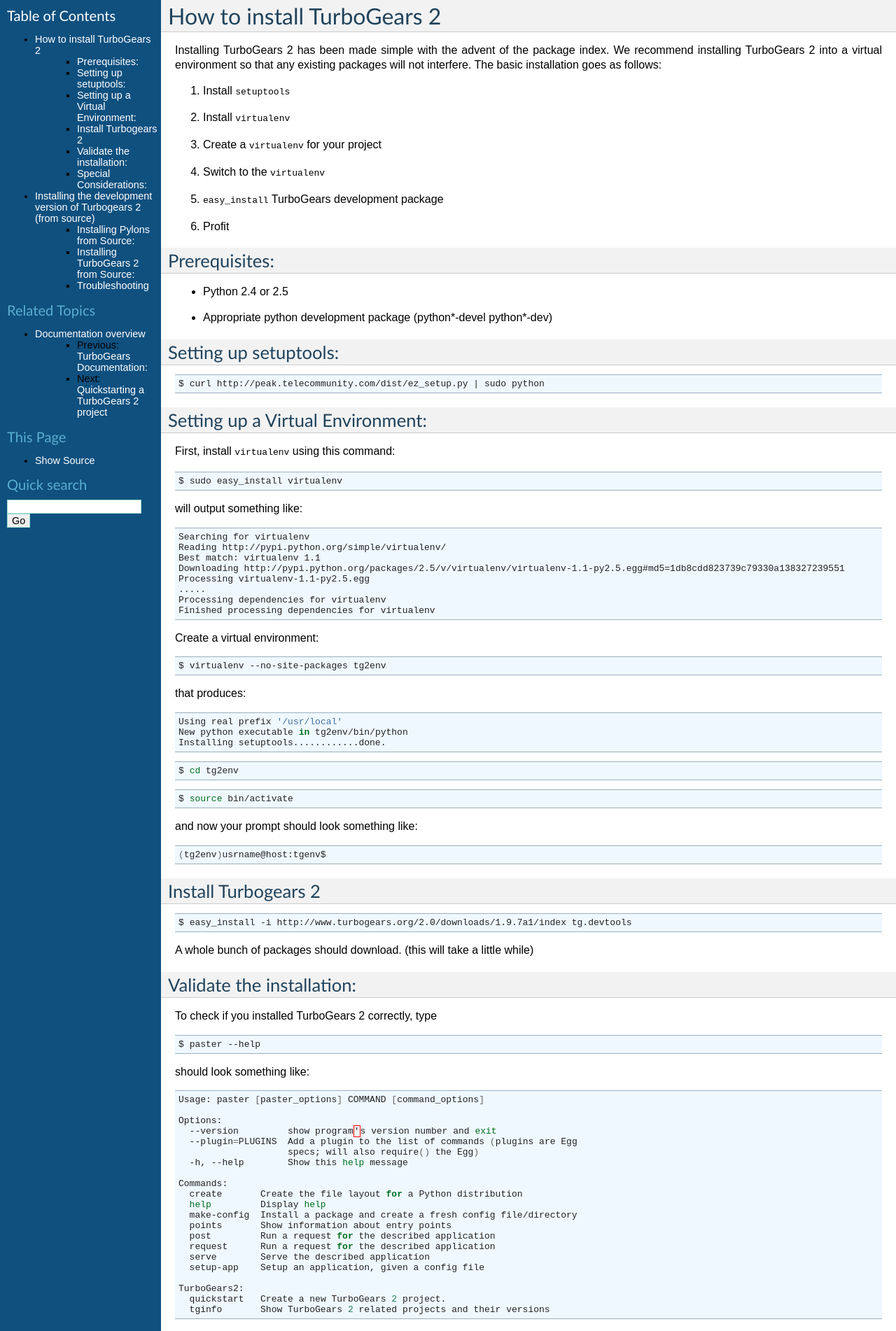
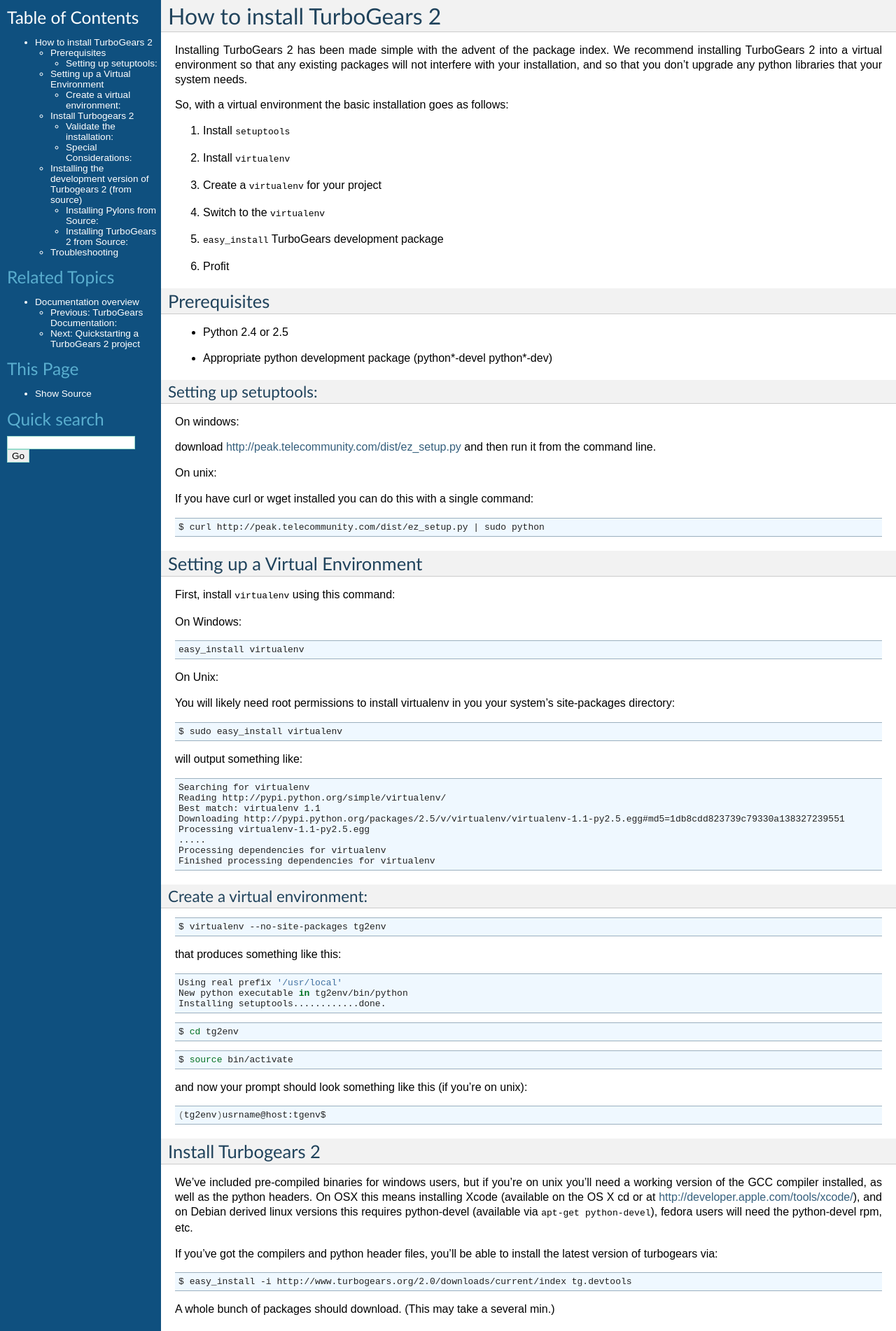
Before and after one commit to TurboGears/tg2, a Sphinx documentation site: the page built from docs/main/DownloadInstall.rst, in a window 1280 px wide. Shown: the top 1902 px of the page at 70% size. Built offline with Sphinx 7.4.7, drawn with Linux system fonts in a browser that asks for light colours; pages that are not in the unit, such as notebooks, are missing from menus; some of the changed text lies outside the part shown.

Commit message:
TurboGears 2 doc updates for 1.9.7a3
--HG--
extra : convert_revision : svn%3A77541ad4-5f01-0410-9ede-a1b63cd9a898/trunk%405053

```diff
--- a/docs/_static/tg.css
+++ b/docs/_static/tg.css
@@ -39,9 +39,12 @@
     float: left;
     width: 230px;
     margin-left: -100%;
-    font-size: 90%;
+    font-size: 85%;
 }
 
+div.sphinxsidebar ul {
+    color: #FFFFFF;
+}
 div.clearer {
     clear: both;
 }
@@ -74,7 +77,7 @@
 
 div.related ul {
     margin: 0;
-    padding: 0 0 0 10px;
+    padding: 0 0 0 5px;
     list-style: none;
 }
 
@@ -84,7 +87,7 @@
 
 div.related li.right {
     float: right;
-    margin-right: 5px;
+    margin-right: 2px;
 }
 
 div.related a {
@@ -95,7 +98,7 @@
 div.sphinxsidebar h3 {
     font-family: 'Trebuchet MS', sans-serif;
     color: #5AAECF;
-    font-size: 1.4em;
+    font-size: 1.8em;
     font-weight: normal;
     margin: 0;
     padding: 0;
@@ -104,7 +107,7 @@
 div.sphinxsidebar h4 {
     font-family: 'Trebuchet MS', sans-serif;
     color: #5AAECF;
-    font-size: 1.3em;
+    font-size: 1.5em;
     font-weight: normal;
     margin: 5px 0 0 0;
     padding: 0;
@@ -119,7 +122,7 @@
 }
 
 div.sphinssidebar ul {
-    margin: 10px;
+    margin: 2px;
     padding: 0;
     list-style: none;
     color: white;
@@ -127,8 +130,8 @@
 
 div.sphinxsidebar ul ul,
 div.sphinxsidebar ul.want-points {
-    margin-left: 20px;
-    list-style: square;
+    margin-left: -18px;
+    list-style: circle;
 }
 
 div.sphinxsidebar ul ul {
--- a/docs/index.rst
+++ b/docs/index.rst
@@ -69,7 +69,7 @@
 ===========================================
 
 .. toctree::
-       :maxdepth: 2
+   :maxdepth: 2
 
    main/FormBasics
    main/Validation
--- a/docs/main/DownloadInstall.rst
+++ b/docs/main/DownloadInstall.rst
@@ -3,8 +3,12 @@
 How to install TurboGears 2
 ===========================
 
-Installing TurboGears 2 has been made simple with the advent of the package index.  We recommend installing TurboGears 2 into a virtual environment
-so that any existing packages will not interfere.  The basic installation goes as follows:
+Installing TurboGears 2 has been made simple with the advent of the package
+index.  We recommend installing TurboGears 2 into a virtual environment
+so that any existing packages will not interfere with your installation, and
+so that you don't upgrade any python libraries that your system needs.
+
+So, with a virtual environment the basic installation goes as follows:
 
 1. Install ``setuptools``
 
@@ -19,23 +23,41 @@
 6. Profit
 
 
-Prerequisites:
+Prerequisites
 --------------
 
 * Python 2.4 or 2.5
 * Appropriate python development package (python*-devel python*-dev)
 
 Setting up setuptools:
-----------------------
+~~~~~~~~~~~~~~~~~~~~~~~~~~~~~~~~
+
+On windows:
+
+download http://peak.telecommunity.com/dist/ez_setup.py and then run it from
+the command line.
+
+On unix:
+
+If you have curl or  wget installed you can do this with a single command:
 
 .. code-block:: bash
 
 	$ curl http://peak.telecommunity.com/dist/ez_setup.py | sudo python
 
-Setting up a Virtual Environment:
+Setting up a Virtual Environment
 ---------------------------------
 
 First, install ``virtualenv`` using this command:
+
+On Windows::
+
+    easy_install virtualenv
+
+On Unix:
+
+You will likely need root permissions to install virtualenv in you your system's
+site-packages directory:
 
 .. code-block:: bash
 
@@ -55,12 +77,13 @@
     Finished processing dependencies for virtualenv
 
 Create a virtual environment:
+~~~~~~~~~~~~~~~~~~~~~~~~~~~~~~~
 
 .. code-block:: bash
 
 	$ virtualenv --no-site-packages tg2env
 
-that produces::
+that produces something like this::
 
      Using real prefix '/usr/local'
      New python executable in tg2env/bin/python
@@ -74,21 +97,31 @@
 
 	$ source bin/activate
 
-and now your prompt should look something like::
+and now your prompt should look something like this (if you're on unix)::
 
 	(tg2env)usrname@host:tgenv$
 
 Install Turbogears 2
 ---------------------
 
+We've included pre-compiled binaries for windows users, but if you're on unix
+you'll need a working version of the GCC compiler installed, as well as the
+python headers.   On OSX this means installing Xcode (available on the OS X cd
+or at http://developer.apple.com/tools/xcode/), and on Debian derived linux
+versions this requires python-devel (available via ``apt-get python-devel``),
+fedora users will need the python-devel rpm, etc.
+
+If you've got the compilers and python header files, you'll be able to install
+the latest version of turbogears via:
+
 .. code-block:: bash
 
-	$ easy_install -i http://www.turbogears.org/2.0/downloads/1.9.7a1/index tg.devtools
+	$ easy_install -i http://www.turbogears.org/2.0/downloads/current/index tg.devtools
 
-A whole bunch of packages should download.  (this will take a little while)
+A whole bunch of packages should download.  (This may take a several min.)
 
 Validate the installation:
---------------------------
+~~~~~~~~~~~~~~~~~~~~~~~~~~~~~~
 
 To check if you installed TurboGears 2 correctly, type
 
@@ -128,16 +161,16 @@
 Be sure to check out our `What's new in TurboGears 2.0 <WhatsNew.html>`_ page to get a picture of what's changed in TurboGears2 so far.
 
 Special Considerations:
-----------------------------
+~~~~~~~~~~~~~~~~~~~~~~~~~~~~~~~~~~~
 
 **Cygwin** does not include the necessary binary file **sqlite3.dll**; if you want to run cygwin you'll need to install a different database. If you have cygwin installed and you want to use the default setup described here, you must perform all operations, including setup operations, within DOS command windows, not cygwin command windows.
 
 
 Installing the development version of Turbogears 2 (from source)
-================================================================
+-------------------------------------------------------------------
 
 Installing Pylons from Source:
---------------------------------
+~~~~~~~~~~~~~~~~~~~~~~~~~~~~~~~~~~~
 
 .. note:: If you've installed pylons in previous section, you could skip to next section.
 
@@ -160,7 +193,7 @@
   $ python setup.py develop
 
 Installing TurboGears 2 from Source:
-------------------------------------
+~~~~~~~~~~~~~~~~~~~~~~~~~~~~~~~~~~~~~~
 
 TurboGears 2 are constructed by a bunch of packages.
 
@@ -181,6 +214,7 @@
 Install tg.ext.repoze.who::
 
  $ cd tg.ext.repoze.who
+ $ easy_install Paste
  $ easy_install zope.interface
  $ python setup.py develop
 
@@ -200,18 +234,28 @@
 
 Then you have installed TurboGears 2.
 
- .. note:: if you have installed old dependency packages, you could remove them from {python_path}/site-packages/easy-install.pth
+ .. note:: if you have installed old dependency packages, you could remove
+ them from {python_path}/site-packages/easy-install.pth
 
 
 
 Troubleshooting
 ----------------
 
-It is possible (but not likely) you might see a few other error messages.  Here are the correct way to fix the dependency problems so things will install properly.
+It is possible (but not likely) you might see a few other error messages.
+Here are the correct way to fix the dependency problems so things will install
+properly.
 
-If you get an error about ``ObjectDispatchController`` this means your Pylons installation is out-of-date. Make sure it's fresh ("hg pull -u" or "hg pull" followed by hg update -- alternatively you can create a brand new Pylons branch in a new directory with "hg clone").
+If you get an error about ``ObjectDispatchController`` this means your Pylons
+installation is out-of-date. Make sure it's fresh ("hg pull -u" or "hg pull"
+followed by hg update -- alternatively you can create a brand new Pylons
+branch in a new directory with "hg clone").
 
-When installing on Mac OSX, if you get an error mentioning "No local packages or download links found for RuleDispatch", you can try the solution posted to the `ToscaWidgets discussion list <http://groups.google.com/group/toscawidgets-discuss/browse_thread/thread/cb6778810e96585d>`_, which advises downloading it directly::
+When installing on Mac OSX, if you get an error mentioning "No local packages
+or download links found for RuleDispatch", you can try the solution posted to
+the `ToscaWidgets discussion list
+<http://groups.google.com/group/toscawidgets-discuss/browse_thread/thread/cb6778810e96585d>`_,
+which advises downloading it directly::
 
  $ sudo easy_install -U -f http://toscawidgets.org/download/wo_speedups/ RuleDispatch
 
@@ -228,10 +272,12 @@
      from ez_setup import use_setuptools
 
 
-... commenting out the first two lines in setup.py seems to work.  See `this discussion <http://groups.google.com/group/pylons-discuss/browse_thread/thread/1ccf9366004c8e11>`_
+... commenting out the first two lines in setup.py seems to work.  See
+`this discussion <http://groups.google.com/group/pylons-discuss/browse_thread/thread/1ccf9366004c8e11>`_
 
 
-If you get this error about webhelpers, you need the latest version from mercurial::
+If you get this error about webhelpers, you need the latest version from
+mercurial::
 
   $ hg clone https://www.knowledgetap.com/hg/webhelpers
   $ cd webhelpers
```
Also changed, not shown: docs/main/Config.rst (+33 -23 lines), docs/main/OfflineInstall.rst (+14 -4 lines), 1 other file.
